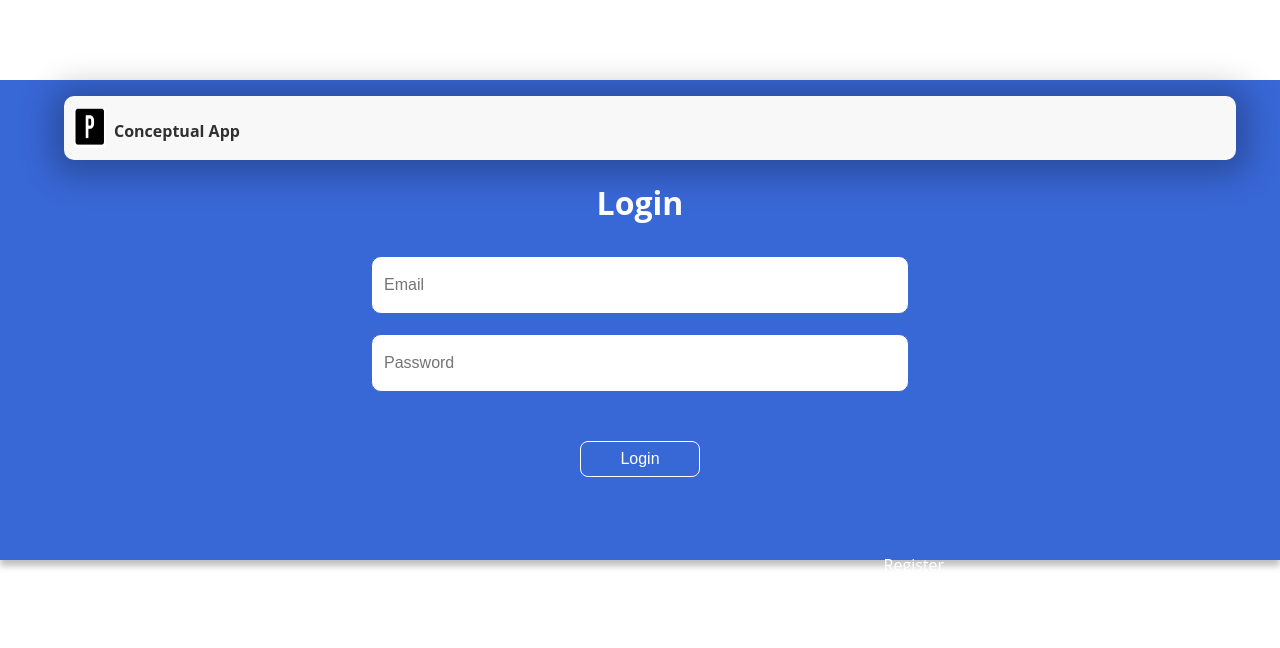
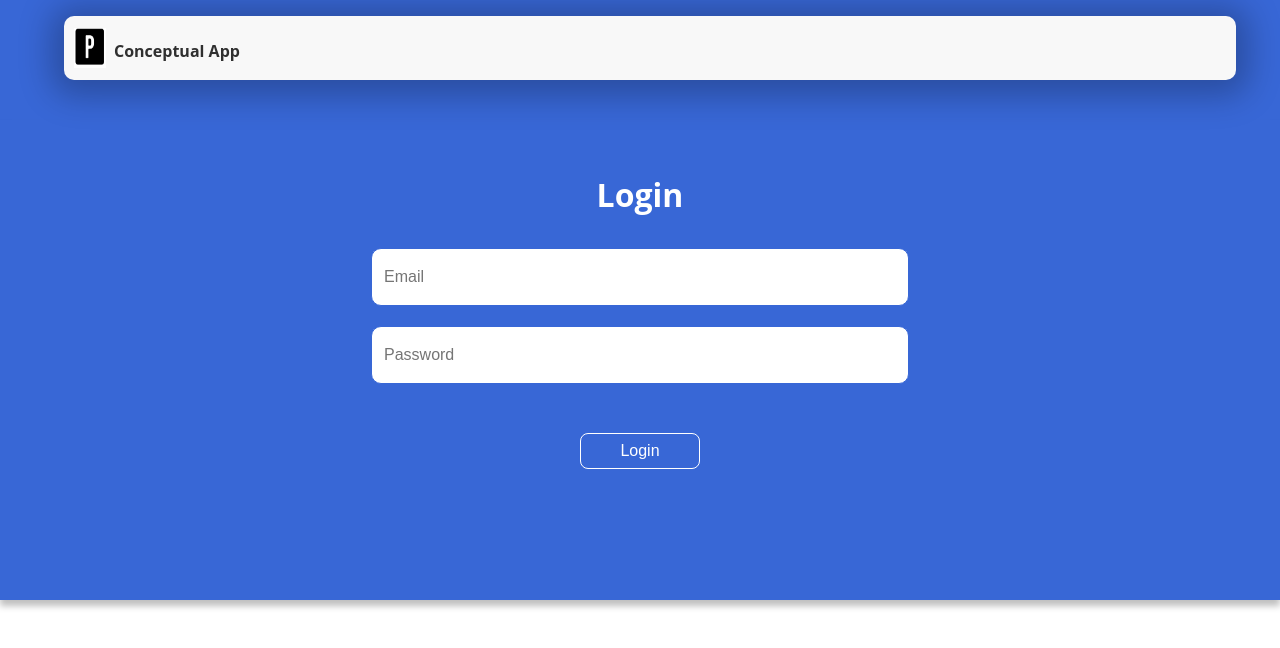
Before and after one commit to lguilhermef/Parkdepot, a React (Create React App) app in the folder react/: page /#/new-plate in a window 1280 px wide. Before the commit this address led to /#/. Shown: the top 648 px of the page. Built offline with nearby package versions, Linux system fonts and the light colour scheme.

Commit message:
Visual fix

```diff
--- a/react/src/Authentication/Authentication.tsx
+++ b/react/src/Authentication/Authentication.tsx
@@ -29,6 +29,8 @@ export const Authentication = () => {
     };
 
     return (
-        showLoginview ? <Login setLoginview={handleChange}/> : <Register/>
+        <div className="dashboardContainer">
+            {showLoginview ? <Login setLoginview={handleChange}/> : <Register/>}
+        </div>
     );
 }
--- a/react/src/Authentication/Login/Login.css
+++ b/react/src/Authentication/Login/Login.css
@@ -8,10 +8,9 @@
 }
 
 .form {
-    padding-top: 5rem;
+    padding-top: 2rem;
     width: 50%;
     margin: auto;
-    margin-top:5rem;
 }
 
 .headerLogo{
--- a/react/src/Authentication/Login/Login.tsx
+++ b/react/src/Authentication/Login/Login.tsx
@@ -55,7 +55,7 @@ export const Login = ({setLoginview} : Props) => {
                     <div className="btnContainer">
                         <button onClick={() => loginUser(loginData)}>Login</button>
                     </div>
-                    <span className="linkBtn" onClick={() => setLoginview(false)}>Register</span>
+                   {/* <span className="linkBtn" onClick={() => setLoginview(false)}>Register</span> */}
                 </div>
             </div>
         </div>
--- a/react/src/Views/Dashboard/Dashboard.css
+++ b/react/src/Views/Dashboard/Dashboard.css
@@ -4,7 +4,7 @@
 }
 
 .header {
-    position: absolute;
+    position: sticky;
     background-color: rgb(248, 248, 248);
     border-radius: 10px;
     width: 90vw;
```
